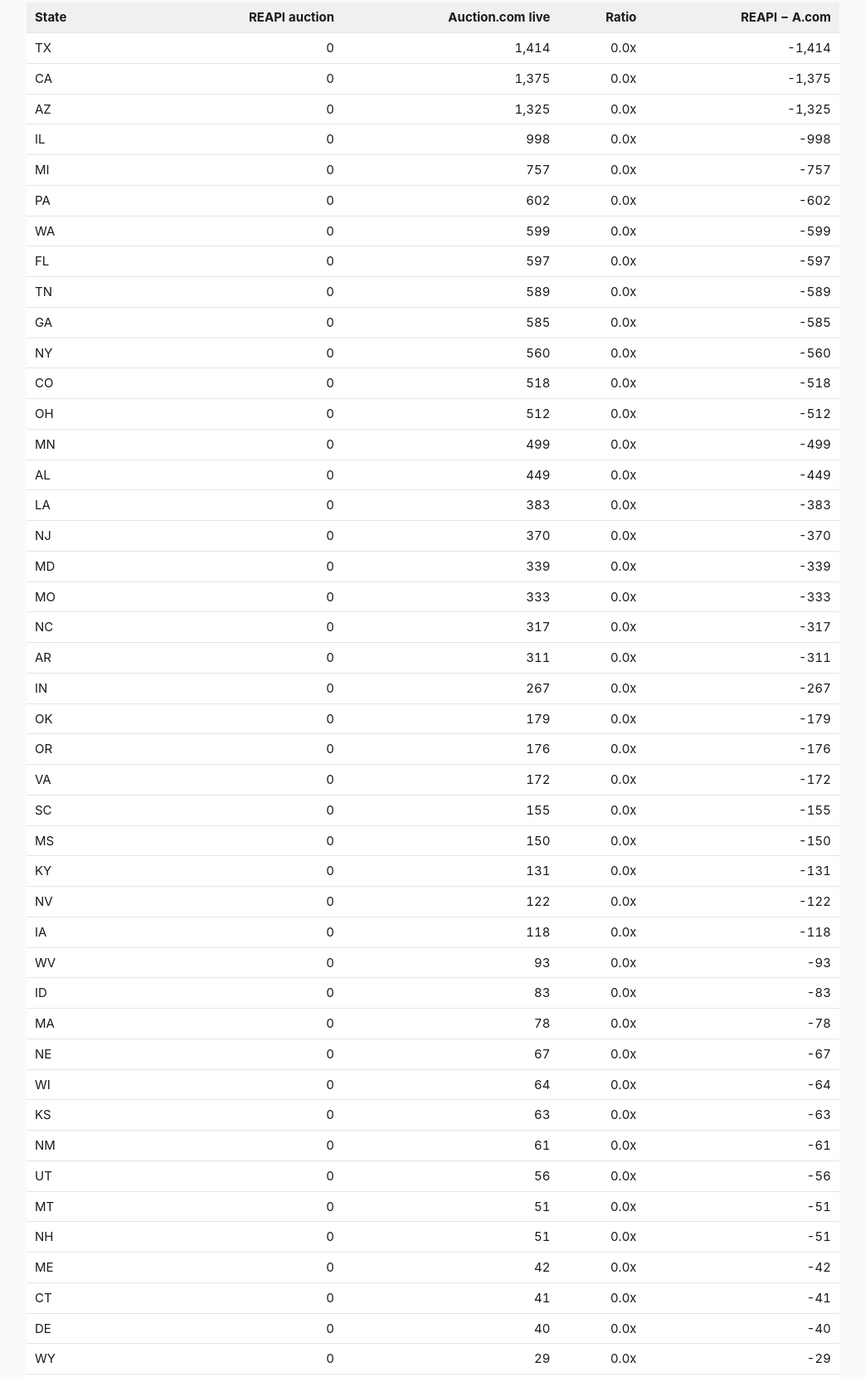
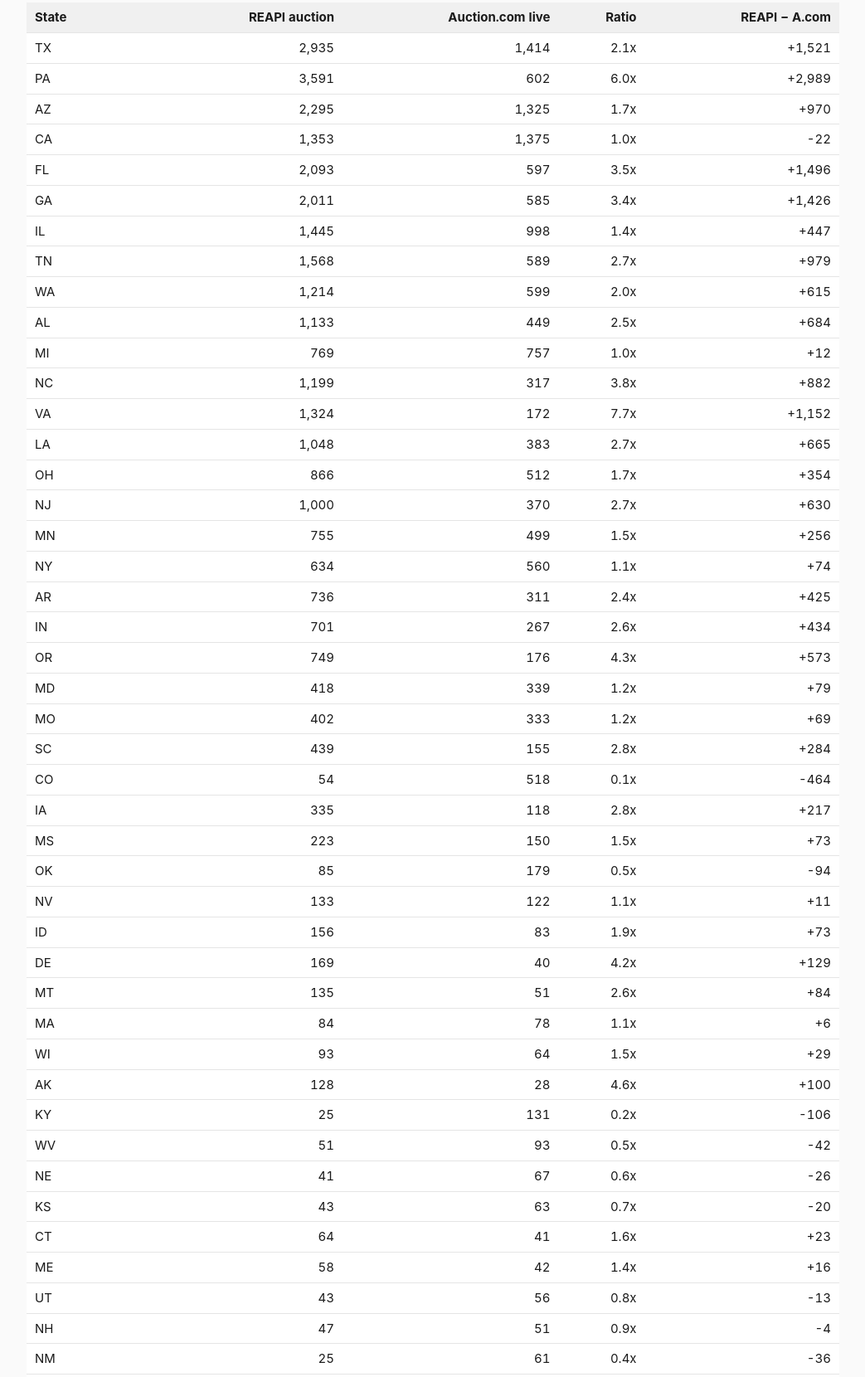
Before and after one commit to Ted-s-playhouse/offramp-website, a plain HTML site: page _auction-source-diff-5d2e/index.html in a window 1280 px wide. Shown: the part 239-1899 px from the top of the page at 83% size, without its empty margins (118-1161 px from the left). Drawn offline with Linux system fonts and the light colour scheme.

Commit message:
auction source diff page: real REAPI by_state counts

```diff
--- a/_auction-source-diff-5d2e/index.html
+++ b/_auction-source-diff-5d2e/index.html
@@ -3,55 +3,55 @@
 <h1>Auction sources side by side — 2026-10-03</h1>
 <p><b>REAPI auction</b> = properties with a county-recorded notice of sale (PropertySearch <code>auction:true</code>, free count mode, no records billed). <b>Auction.com live</b> = listings in the public auction.com feed with status ACTIVE and not delisted (our crm.offramp_national_listings table).</p>
 <div class=k><b>Why REAPI is roughly double.</b> REAPI counts every trustee and sheriff sale notice on the county record in all 51 jurisdictions. Auction.com is one platform's inventory. They overlap only about a third: in a free 150-address test of live auction.com listings, REAPI knew 148 but flagged auction on 51, pre-foreclosure-only on 36, and neither on 61 (bank-owned and online auctions carry no fresh county notice). Neither source contains the other. The real auction universe is the union with address dedupe.</div>
-<div class=wrap><table><thead><tr><th>State</th><th class=n>REAPI auction</th><th class=n>Auction.com live</th><th class=n>Ratio</th><th class=n>REAPI − A.com</th></tr></thead><tbody><tr><td>TX</td><td class=n>0</td><td class=n>1,414</td><td class=n>0.0x</td><td class=n>-1,414</td></tr>
-<tr><td>CA</td><td class=n>0</td><td class=n>1,375</td><td class=n>0.0x</td><td class=n>-1,375</td></tr>
-<tr><td>AZ</td><td class=n>0</td><td class=n>1,325</td><td class=n>0.0x</td><td class=n>-1,325</td></tr>
-<tr><td>IL</td><td class=n>0</td><td class=n>998</td><td class=n>0.0x</td><td class=n>-998</td></tr>
-<tr><td>MI</td><td class=n>0</td><td class=n>757</td><td class=n>0.0x</td><td class=n>-757</td></tr>
-<tr><td>PA</td><td class=n>0</td><td class=n>602</td><td class=n>0.0x</td><td class=n>-602</td></tr>
-<tr><td>WA</td><td class=n>0</td><td class=n>599</td><td class=n>0.0x</td><td class=n>-599</td></tr>
-<tr><td>FL</td><td class=n>0</td><td class=n>597</td><td class=n>0.0x</td><td class=n>-597</td></tr>
-<tr><td>TN</td><td class=n>0</td><td class=n>589</td><td class=n>0.0x</td><td class=n>-589</td></tr>
-<tr><td>GA</td><td class=n>0</td><td class=n>585</td><td class=n>0.0x</td><td class=n>-585</td></tr>
-<tr><td>NY</td><td class=n>0</td><td class=n>560</td><td class=n>0.0x</td><td class=n>-560</td></tr>
-<tr><td>CO</td><td class=n>0</td><td class=n>518</td><td class=n>0.0x</td><td class=n>-518</td></tr>
-<tr><td>OH</td><td class=n>0</td><td class=n>512</td><td class=n>0.0x</td><td class=n>-512</td></tr>
-<tr><td>MN</td><td class=n>0</td><td class=n>499</td><td class=n>0.0x</td><td class=n>-499</td></tr>
-<tr><td>AL</td><td class=n>0</td><td class=n>449</td><td class=n>0.0x</td><td class=n>-449</td></tr>
-<tr><td>LA</td><td class=n>0</td><td class=n>383</td><td class=n>0.0x</td><td class=n>-383</td></tr>
-<tr><td>NJ</td><td class=n>0</td><td class=n>370</td><td class=n>0.0x</td><td class=n>-370</td></tr>
-<tr><td>MD</td><td class=n>0</td><td class=n>339</td><td class=n>0.0x</td><td class=n>-339</td></tr>
-<tr><td>MO</td><td class=n>0</td><td class=n>333</td><td class=n>0.0x</td><td class=n>-333</td></tr>
-<tr><td>NC</td><td class=n>0</td><td class=n>317</td><td class=n>0.0x</td><td class=n>-317</td></tr>
-<tr><td>AR</td><td class=n>0</td><td class=n>311</td><td class=n>0.0x</td><td class=n>-311</td></tr>
-<tr><td>IN</td><td class=n>0</td><td class=n>267</td><td class=n>0.0x</td><td class=n>-267</td></tr>
-<tr><td>OK</td><td class=n>0</td><td class=n>179</td><td class=n>0.0x</td><td class=n>-179</td></tr>
-<tr><td>OR</td><td class=n>0</td><td class=n>176</td><td class=n>0.0x</td><td class=n>-176</td></tr>
-<tr><td>VA</td><td class=n>0</td><td class=n>172</td><td class=n>0.0x</td><td class=n>-172</td></tr>
-<tr><td>SC</td><td class=n>0</td><td class=n>155</td><td class=n>0.0x</td><td class=n>-155</td></tr>
-<tr><td>MS</td><td class=n>0</td><td class=n>150</td><td class=n>0.0x</td><td class=n>-150</td></tr>
-<tr><td>KY</td><td class=n>0</td><td class=n>131</td><td class=n>0.0x</td><td class=n>-131</td></tr>
-<tr><td>NV</td><td class=n>0</td><td class=n>122</td><td class=n>0.0x</td><td class=n>-122</td></tr>
-<tr><td>IA</td><td class=n>0</td><td class=n>118</td><td class=n>0.0x</td><td class=n>-118</td></tr>
-<tr><td>WV</td><td class=n>0</td><td class=n>93</td><td class=n>0.0x</td><td class=n>-93</td></tr>
-<tr><td>ID</td><td class=n>0</td><td class=n>83</td><td class=n>0.0x</td><td class=n>-83</td></tr>
-<tr><td>MA</td><td class=n>0</td><td class=n>78</td><td class=n>0.0x</td><td class=n>-78</td></tr>
-<tr><td>NE</td><td class=n>0</td><td class=n>67</td><td class=n>0.0x</td><td class=n>-67</td></tr>
-<tr><td>WI</td><td class=n>0</td><td class=n>64</td><td class=n>0.0x</td><td class=n>-64</td></tr>
-<tr><td>KS</td><td class=n>0</td><td class=n>63</td><td class=n>0.0x</td><td class=n>-63</td></tr>
-<tr><td>NM</td><td class=n>0</td><td class=n>61</td><td class=n>0.0x</td><td class=n>-61</td></tr>
-<tr><td>UT</td><td class=n>0</td><td class=n>56</td><td class=n>0.0x</td><td class=n>-56</td></tr>
-<tr><td>MT</td><td class=n>0</td><td class=n>51</td><td class=n>0.0x</td><td class=n>-51</td></tr>
-<tr><td>NH</td><td class=n>0</td><td class=n>51</td><td class=n>0.0x</td><td class=n>-51</td></tr>
-<tr><td>ME</td><td class=n>0</td><td class=n>42</td><td class=n>0.0x</td><td class=n>-42</td></tr>
-<tr><td>CT</td><td class=n>0</td><td class=n>41</td><td class=n>0.0x</td><td class=n>-41</td></tr>
-<tr><td>DE</td><td class=n>0</td><td class=n>40</td><td class=n>0.0x</td><td class=n>-40</td></tr>
-<tr><td>WY</td><td class=n>0</td><td class=n>29</td><td class=n>0.0x</td><td class=n>-29</td></tr>
-<tr><td>AK</td><td class=n>0</td><td class=n>28</td><td class=n>0.0x</td><td class=n>-28</td></tr>
-<tr><td>DC</td><td class=n>0</td><td class=n>24</td><td class=n>0.0x</td><td class=n>-24</td></tr>
-<tr><td>RI</td><td class=n>0</td><td class=n>23</td><td class=n>0.0x</td><td class=n>-23</td></tr>
-<tr><td>HI</td><td class=n>0</td><td class=n>20</td><td class=n>0.0x</td><td class=n>-20</td></tr>
+<div class=wrap><table><thead><tr><th>State</th><th class=n>REAPI auction</th><th class=n>Auction.com live</th><th class=n>Ratio</th><th class=n>REAPI − A.com</th></tr></thead><tbody><tr><td>TX</td><td class=n>2,935</td><td class=n>1,414</td><td class=n>2.1x</td><td class=n>+1,521</td></tr>
+<tr><td>PA</td><td class=n>3,591</td><td class=n>602</td><td class=n>6.0x</td><td class=n>+2,989</td></tr>
+<tr><td>AZ</td><td class=n>2,295</td><td class=n>1,325</td><td class=n>1.7x</td><td class=n>+970</td></tr>
+<tr><td>CA</td><td class=n>1,353</td><td class=n>1,375</td><td class=n>1.0x</td><td class=n>-22</td></tr>
+<tr><td>FL</td><td class=n>2,093</td><td class=n>597</td><td class=n>3.5x</td><td class=n>+1,496</td></tr>
+<tr><td>GA</td><td class=n>2,011</td><td class=n>585</td><td class=n>3.4x</td><td class=n>+1,426</td></tr>
+<tr><td>IL</td><td class=n>1,445</td><td class=n>998</td><td class=n>1.4x</td><td class=n>+447</td></tr>
+<tr><td>TN</td><td class=n>1,568</td><td class=n>589</td><td class=n>2.7x</td><td class=n>+979</td></tr>
+<tr><td>WA</td><td class=n>1,214</td><td class=n>599</td><td class=n>2.0x</td><td class=n>+615</td></tr>
+<tr><td>AL</td><td class=n>1,133</td><td class=n>449</td><td class=n>2.5x</td><td class=n>+684</td></tr>
+<tr><td>MI</td><td class=n>769</td><td class=n>757</td><td class=n>1.0x</td><td class=n>+12</td></tr>
+<tr><td>NC</td><td class=n>1,199</td><td class=n>317</td><td class=n>3.8x</td><td class=n>+882</td></tr>
+<tr><td>VA</td><td class=n>1,324</td><td class=n>172</td><td class=n>7.7x</td><td class=n>+1,152</td></tr>
+<tr><td>LA</td><td class=n>1,048</td><td class=n>383</td><td class=n>2.7x</td><td class=n>+665</td></tr>
+<tr><td>OH</td><td class=n>866</td><td class=n>512</td><td class=n>1.7x</td><td class=n>+354</td></tr>
+<tr><td>NJ</td><td class=n>1,000</td><td class=n>370</td><td class=n>2.7x</td><td class=n>+630</td></tr>
+<tr><td>MN</td><td class=n>755</td><td class=n>499</td><td class=n>1.5x</td><td class=n>+256</td></tr>
+<tr><td>NY</td><td class=n>634</td><td class=n>560</td><td class=n>1.1x</td><td class=n>+74</td></tr>
+<tr><td>AR</td><td class=n>736</td><td class=n>311</td><td class=n>2.4x</td><td class=n>+425</td></tr>
+<tr><td>IN</td><td class=n>701</td><td class=n>267</td><td class=n>2.6x</td><td class=n>+434</td></tr>
+<tr><td>OR</td><td class=n>749</td><td class=n>176</td><td class=n>4.3x</td><td class=n>+573</td></tr>
+<tr><td>MD</td><td class=n>418</td><td class=n>339</td><td class=n>1.2x</td><td class=n>+79</td></tr>
+<tr><td>MO</td><td class=n>402</td><td class=n>333</td><td class=n>1.2x</td><td class=n>+69</td></tr>
+<tr><td>SC</td><td class=n>439</td><td class=n>155</td><td class=n>2.8x</td><td class=n>+284</td></tr>
+<tr><td>CO</td><td class=n>54</td><td class=n>518</td><td class=n>0.1x</td><td class=n>-464</td></tr>
+<tr><td>IA</td><td class=n>335</td><td class=n>118</td><td class=n>2.8x</td><td class=n>+217</td></tr>
+<tr><td>MS</td><td class=n>223</td><td class=n>150</td><td class=n>1.5x</td><td class=n>+73</td></tr>
+<tr><td>OK</td><td class=n>85</td><td class=n>179</td><td class=n>0.5x</td><td class=n>-94</td></tr>
+<tr><td>NV</td><td class=n>133</td><td class=n>122</td><td class=n>1.1x</td><td class=n>+11</td></tr>
+<tr><td>ID</td><td class=n>156</td><td class=n>83</td><td class=n>1.9x</td><td class=n>+73</td></tr>
+<tr><td>DE</td><td class=n>169</td><td class=n>40</td><td class=n>4.2x</td><td class=n>+129</td></tr>
+<tr><td>MT</td><td class=n>135</td><td class=n>51</td><td class=n>2.6x</td><td class=n>+84</td></tr>
+<tr><td>MA</td><td class=n>84</td><td class=n>78</td><td class=n>1.1x</td><td class=n>+6</td></tr>
+<tr><td>WI</td><td class=n>93</td><td class=n>64</td><td class=n>1.5x</td><td class=n>+29</td></tr>
+<tr><td>AK</td><td class=n>128</td><td class=n>28</td><td class=n>4.6x</td><td class=n>+100</td></tr>
+<tr><td>KY</td><td class=n>25</td><td class=n>131</td><td class=n>0.2x</td><td class=n>-106</td></tr>
+<tr><td>WV</td><td class=n>51</td><td class=n>93</td><td class=n>0.5x</td><td class=n>-42</td></tr>
+<tr><td>NE</td><td class=n>41</td><td class=n>67</td><td class=n>0.6x</td><td class=n>-26</td></tr>
+<tr><td>KS</td><td class=n>43</td><td class=n>63</td><td class=n>0.7x</td><td class=n>-20</td></tr>
+<tr><td>CT</td><td class=n>64</td><td class=n>41</td><td class=n>1.6x</td><td class=n>+23</td></tr>
+<tr><td>ME</td><td class=n>58</td><td class=n>42</td><td class=n>1.4x</td><td class=n>+16</td></tr>
+<tr><td>UT</td><td class=n>43</td><td class=n>56</td><td class=n>0.8x</td><td class=n>-13</td></tr>
+<tr><td>NH</td><td class=n>47</td><td class=n>51</td><td class=n>0.9x</td><td class=n>-4</td></tr>
+<tr><td>NM</td><td class=n>25</td><td class=n>61</td><td class=n>0.4x</td><td class=n>-36</td></tr>
+<tr><td>DC</td><td class=n>28</td><td class=n>24</td><td class=n>1.2x</td><td class=n>+4</td></tr>
+<tr><td>WY</td><td class=n>21</td><td class=n>29</td><td class=n>0.7x</td><td class=n>-8</td></tr>
+<tr><td>HI</td><td class=n>27</td><td class=n>20</td><td class=n>1.4x</td><td class=n>+7</td></tr>
+<tr><td>RI</td><td class=n>21</td><td class=n>23</td><td class=n>0.9x</td><td class=n>-2</td></tr>
+<tr><td>ND</td><td class=n>5</td><td class=n>13</td><td class=n>0.4x</td><td class=n>-8</td></tr>
 <tr><td>SD</td><td class=n>0</td><td class=n>17</td><td class=n>0.0x</td><td class=n>-17</td></tr>
-<tr><td>VT</td><td class=n>0</td><td class=n>14</td><td class=n>0.0x</td><td class=n>-14</td></tr>
-<tr><td>ND</td><td class=n>0</td><td class=n>13</td><td class=n>0.0x</td><td class=n>-13</td></tr></tbody><tfoot><tr><td>Total (51)</td><td class=n>0</td><td class=n>15,860</td><td class=n>0.0x</td><td class=n>-15,860</td></tr></tfoot></table></div>
+<tr><td>VT</td><td class=n>0</td><td class=n>14</td><td class=n>0.0x</td><td class=n>-14</td></tr></tbody><tfoot><tr><td>Total (51)</td><td class=n>32,772</td><td class=n>15,860</td><td class=n>2.1x</td><td class=n>+16,912</td></tr></tfoot></table></div>
 <p style="color:#666;font-size:13px">VT and SD are genuine zeros in REAPI (404/count 0). Counts file: storage/reapi_auction/reapi_auction_counts_20261003.json. Nothing billed; pull is on hold pending Ted's go.</p></body></html>
```
Also changed, not shown: PROJECT-PLAN.html (+2 -2 lines).
